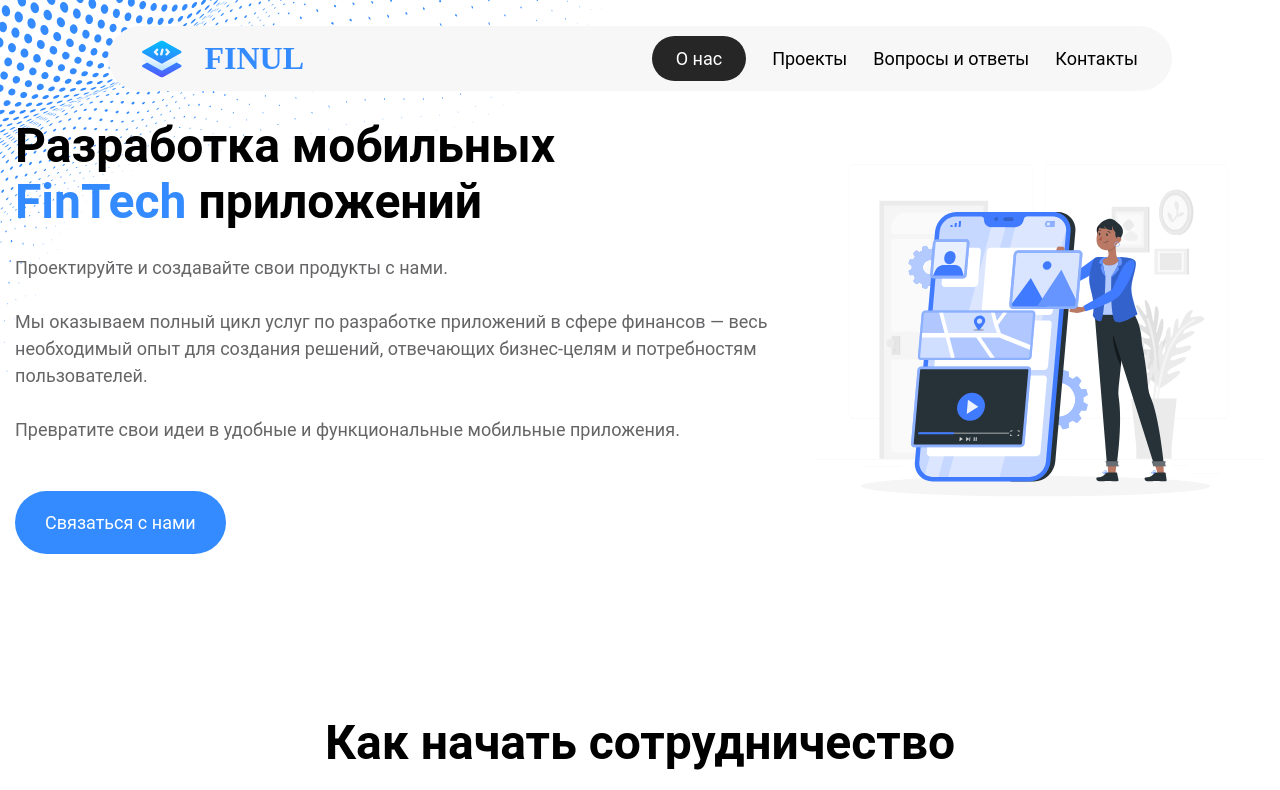
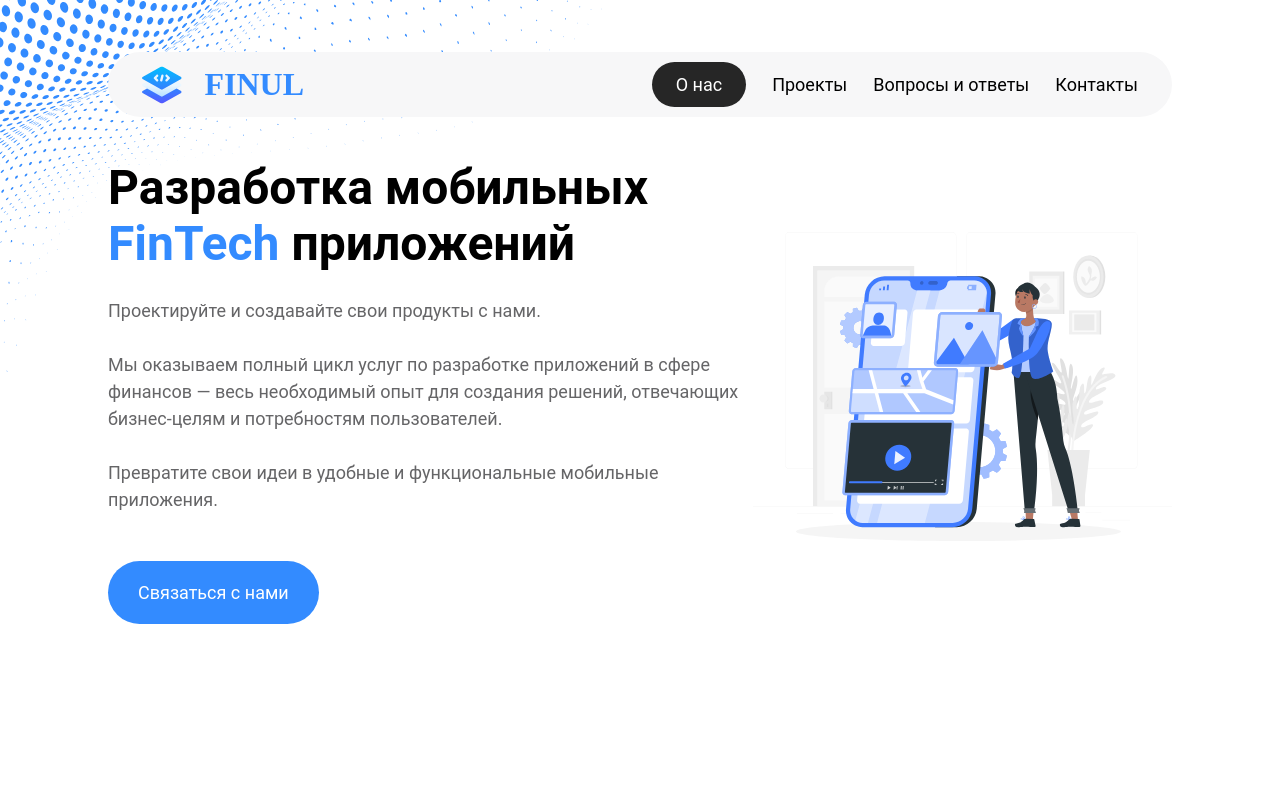
Before and after one commit to kulichkov21/finul, a React (Create React App) app: page / in a window 1280 px wide. Shown: the top 790 px of the page. Built offline with nearby package versions, Linux system fonts and the light colour scheme.

Commit message:
add openApi

```diff
--- a/src/components/header/Header.module.scss
+++ b/src/components/header/Header.module.scss
@@ -8,25 +8,22 @@
   top: 52px;
   height: 95px;
 
-  @include for-size(l) {
-    top: 26px;
-    height: 65px;
-  }
+  //@include for-size(l) {
+  //  top: 26px;
+  //  height: 65px;
+  //}
 
   .header {
     display: flex;
     justify-content: space-between;
     align-items: center;
-    max-width: 2128px;
     width: 83.125%;
     height: 95px;
     border-radius: 100px;
     background: #F7F7F8;
     padding: 0 34px;
+    max-width: $maxCiteWidthPx;
 
-    @include for-size(xxxl) {
-      max-width: $maxCiteWidth;
-    }
 
     @include for-size(l) {
       height: 65px;
--- a/src/components/how-to-start/HowToStart.module.scss
+++ b/src/components/how-to-start/HowToStart.module.scss
@@ -4,7 +4,7 @@
   margin: $defaultVerticalDistance auto;
   padding: 0 $minifiedHorizontalDistance;
   width: 100%;
-  max-width: $maxCiteWidth;
+  max-width: $maxCiteWidthPx;
 
   .header {
     @include h1();
--- a/src/components/main/Main.module.scss
+++ b/src/components/main/Main.module.scss
@@ -14,30 +14,37 @@
 
   .main {
     width: 100%;
-    max-width: $maxCiteWidth;
+    max-width: $maxCiteWidthPx;
     max-height: 636px;
     display: flex;
+    justify-content: space-between;
     align-items: center;
-    justify-content: space-between;
-    margin: 4vw auto 0;
-    padding: 0 $minifiedHorizontalDistance;
+    margin: 198px 8.4375vw 0;
 
-    @include for-size(xxxl) {
-      margin-top: 6vw;
+
+    @include for-size(xxl) {
+      max-width: $maxCiteWidthVw;
+      margin-top: 10.3125vw;
     }
 
-    @include for-size(xxl) {
-      margin-top: 10.31vw;
+
+    @include for-size(xl) {
+      margin-top: 14vw;
     }
 
-    @include for-size(xl) {
-      margin-top: 9vw;
+
+    @include for-size(l) {
+      margin-top: 12.5vw;
     }
 
 
     &__info {
-      max-width: 755px;
+      max-width: 39.32vw;
       padding-bottom: 8px;
+
+      @include for-size(xl) {
+        max-width: unset;
+      }
 
       &__header {
         @include h1();
@@ -57,14 +64,10 @@
     }
 
     &__img {
-      width: 628px;
-      height: 628px;
-
-      @include for-size(l) {
-        height: 450px;
-        width: 450px;
-      }
-
+      width: 32.7vw;
+      height: 32.7vw;
+      max-width: 628px;
+      max-height: 628px;
     }
   }
 }
--- a/src/components/projects/Projects.module.scss
+++ b/src/components/projects/Projects.module.scss
@@ -2,6 +2,6 @@
 
 .container {
   margin: $defaultVerticalDistance auto;
-  max-width: $maxCiteWidth;
+  max-width: $maxCiteWidthPx;
   padding: 0 15px;
 }
--- a/src/variables.scss
+++ b/src/variables.scss
@@ -17,7 +17,8 @@ $mainHeader3LineHeight: 45px;
 $mainHeader4FontSize: 24px;
 $mainHeader4LineHeight: 28px;
 
-$maxCiteWidth: 1596px;
+$maxCiteWidthPx: 1596px;
+$maxCiteWidthVw: 1596px;
 
 
 
```
